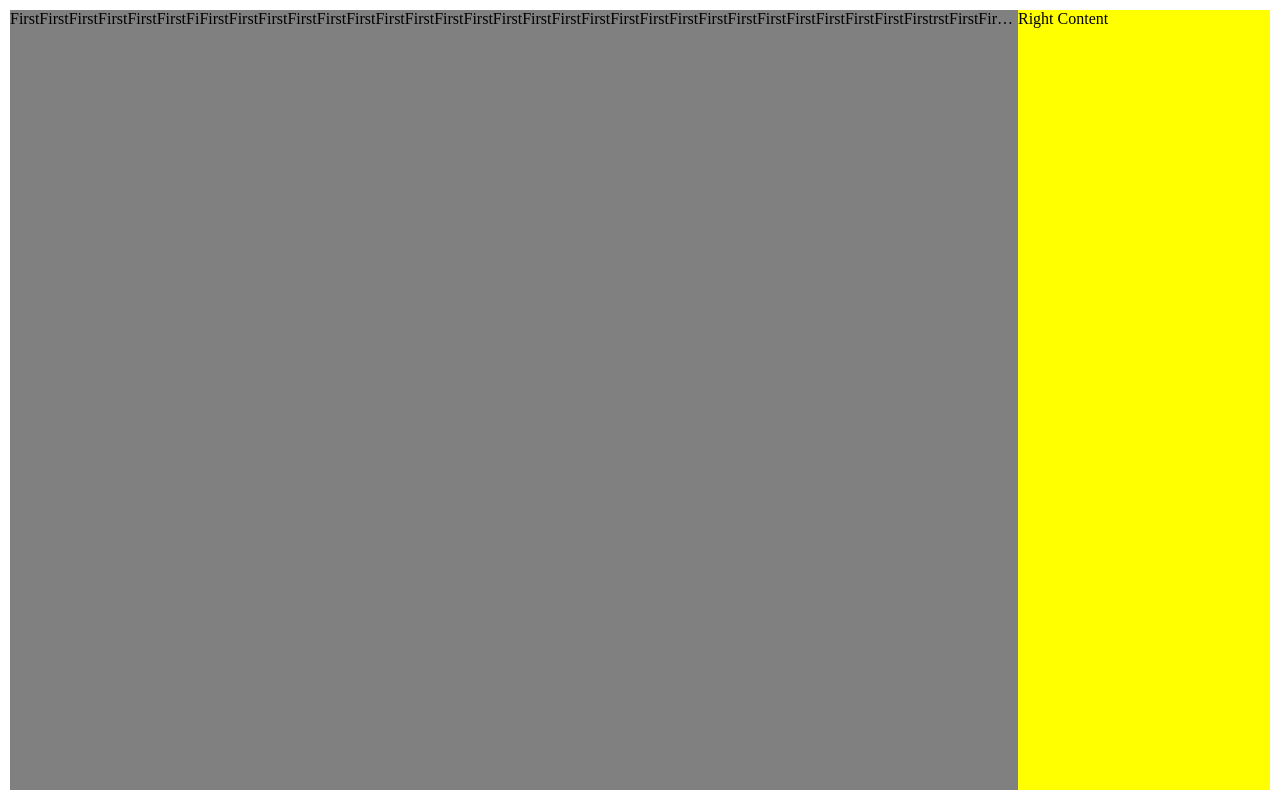
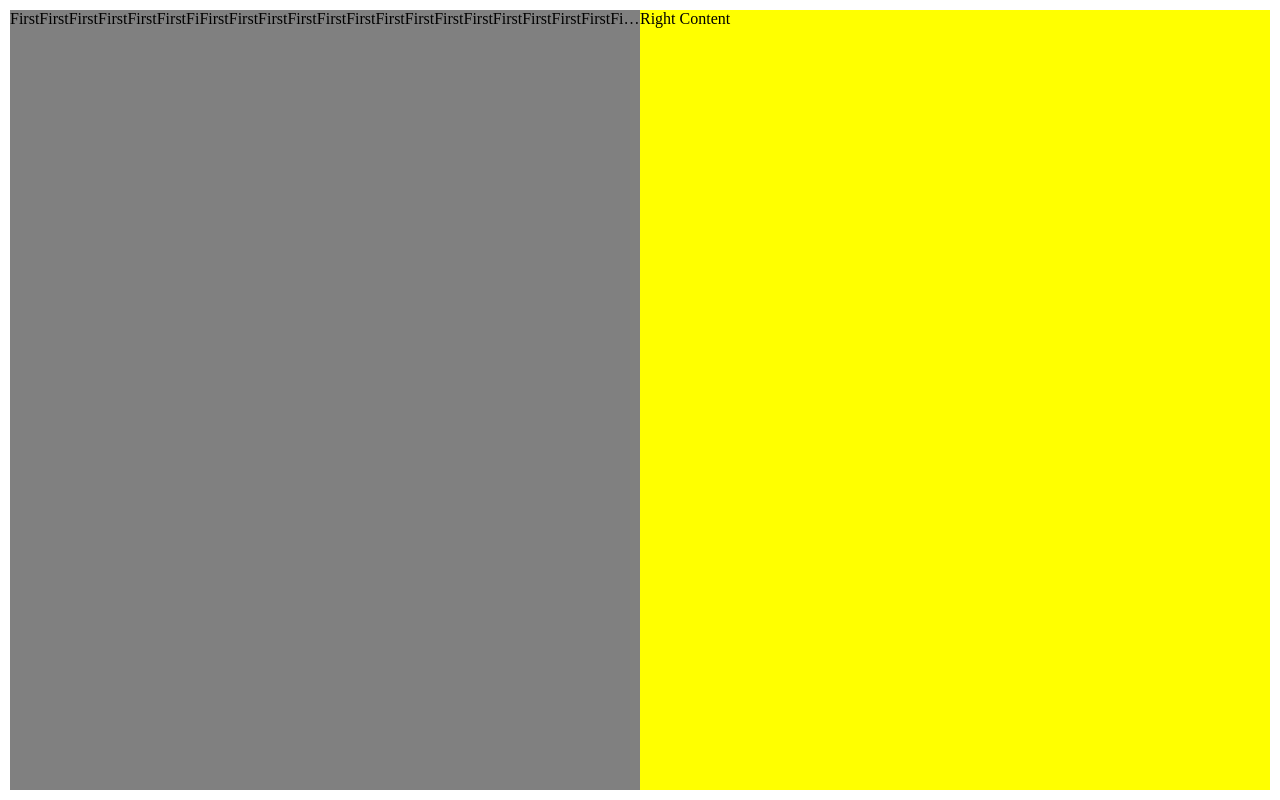
Before and after one commit to timoyan/boilerpate-react-typescript-webpack-lerna, a React app in the folder packages/app/: page /flex-layout-sample in a window 1280 px wide. Built offline with nearby package versions, Linux system fonts and the light colour scheme.

Commit message:
Modify flex value and delete useless yarn lock file.

```diff
--- a/packages/app/src/components/flexbox-layout-sample.tsx
+++ b/packages/app/src/components/flexbox-layout-sample.tsx
@@ -19,7 +19,7 @@ export default class FlexBoxSampleLayout extends React.Component<
         <div
           style={{
             backgroundColor: "gray",
-            flex: "1 1 80%",
+            flex: "1 1 0",
             overflow: "hidden",
             whiteSpace: "nowrap",
             textOverflow: "ellipsis"
@@ -29,7 +29,7 @@ export default class FlexBoxSampleLayout extends React.Component<
         </div>
         <div
           style={{
-            flex: "1 1 20%",
+            flex: "1 1 0",
             backgroundColor: "yellow",
             display: "flex",
             minWidth: 0
```
Also changed, not shown: 1 other file (tests, documents, lock files or other folders).
